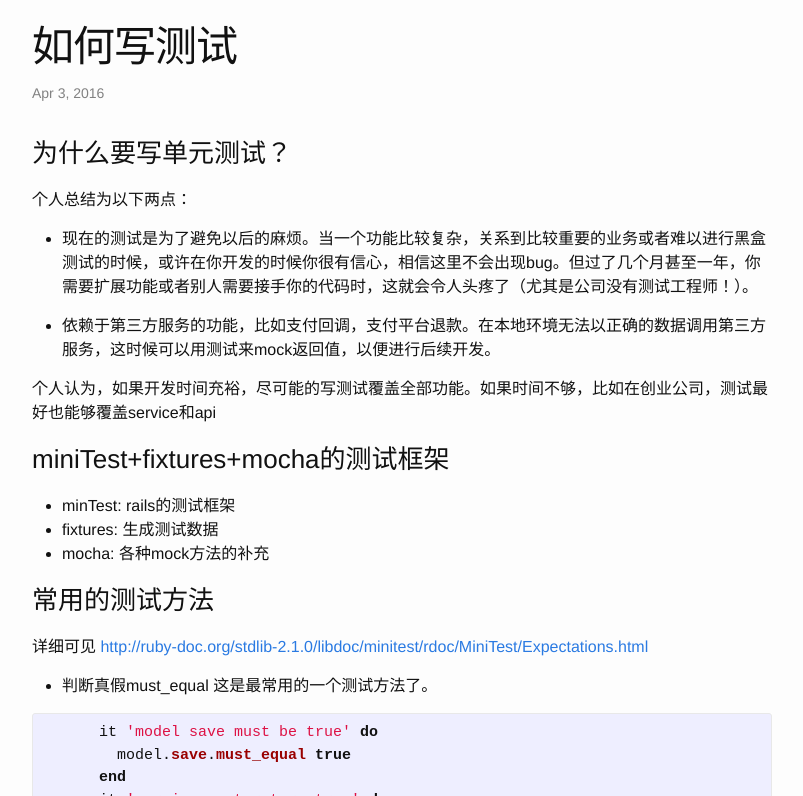
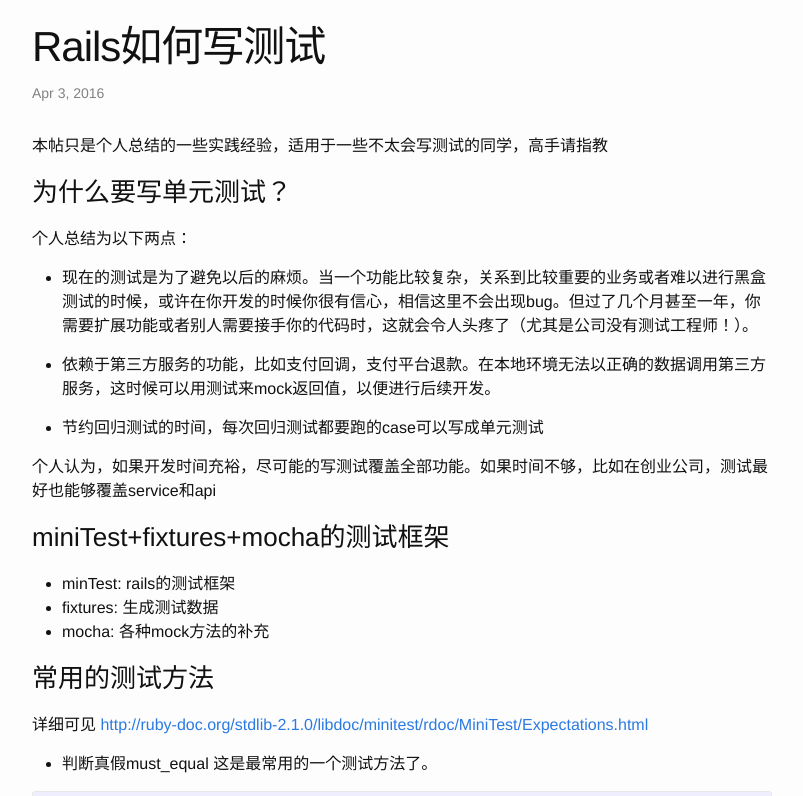
Before and after one commit to wuxiaoyi/Blog, a Jekyll site: the page built from _posts/2016-04-03-rails-unit-test.markdown, in a window 1280 px wide and 900 px high, cut to the strip 104-900 px from the top of the window. Shown: the whole strip, without its empty margins (238-1041 px from the left). Built offline with Jekyll 4.4.1, drawn with Linux system fonts in a browser that asks for light colours; some of the changed text lies outside the part shown.

Commit message:
add post

```diff
--- a/_posts/2016-04-03-rails-unit-test.markdown
+++ b/_posts/2016-04-03-rails-unit-test.markdown
@@ -1,10 +1,11 @@
 ---
 layout: post
-title:  "如何写测试"
-date:   2016-04-03 16:04:41 +0800
+title:  "Rails如何写测试"
+date:   2016-04-03 11:04:41 +0800
 categories: ruby
 ---
 
+本帖只是个人总结的一些实践经验，适用于一些不太会写测试的同学，高手请指教
 
 ### 为什么要写单元测试？
 
@@ -13,6 +14,8 @@ categories: ruby
   - 现在的测试是为了避免以后的麻烦。当一个功能比较复杂，关系到比较重要的业务或者难以进行黑盒测试的时候，或许在你开发的时候你很有信心，相信这里不会出现bug。但过了几个月甚至一年，你需要扩展功能或者别人需要接手你的代码时，这就会令人头疼了（尤其是公司没有测试工程师！）。
 
   - 依赖于第三方服务的功能，比如支付回调，支付平台退款。在本地环境无法以正确的数据调用第三方服务，这时候可以用测试来mock返回值，以便进行后续开发。
+
+  - 节约回归测试的时间，每次回归测试都要跑的case可以写成单元测试
 
 个人认为，如果开发时间充裕，尽可能的写测试覆盖全部功能。如果时间不够，比如在创业公司，测试最好也能够覆盖service和api
 
```
Also changed, not shown: other parts of _posts/2016-04-03-rails-unit-test.markdown (+4 -2 lines), 4 other files.
